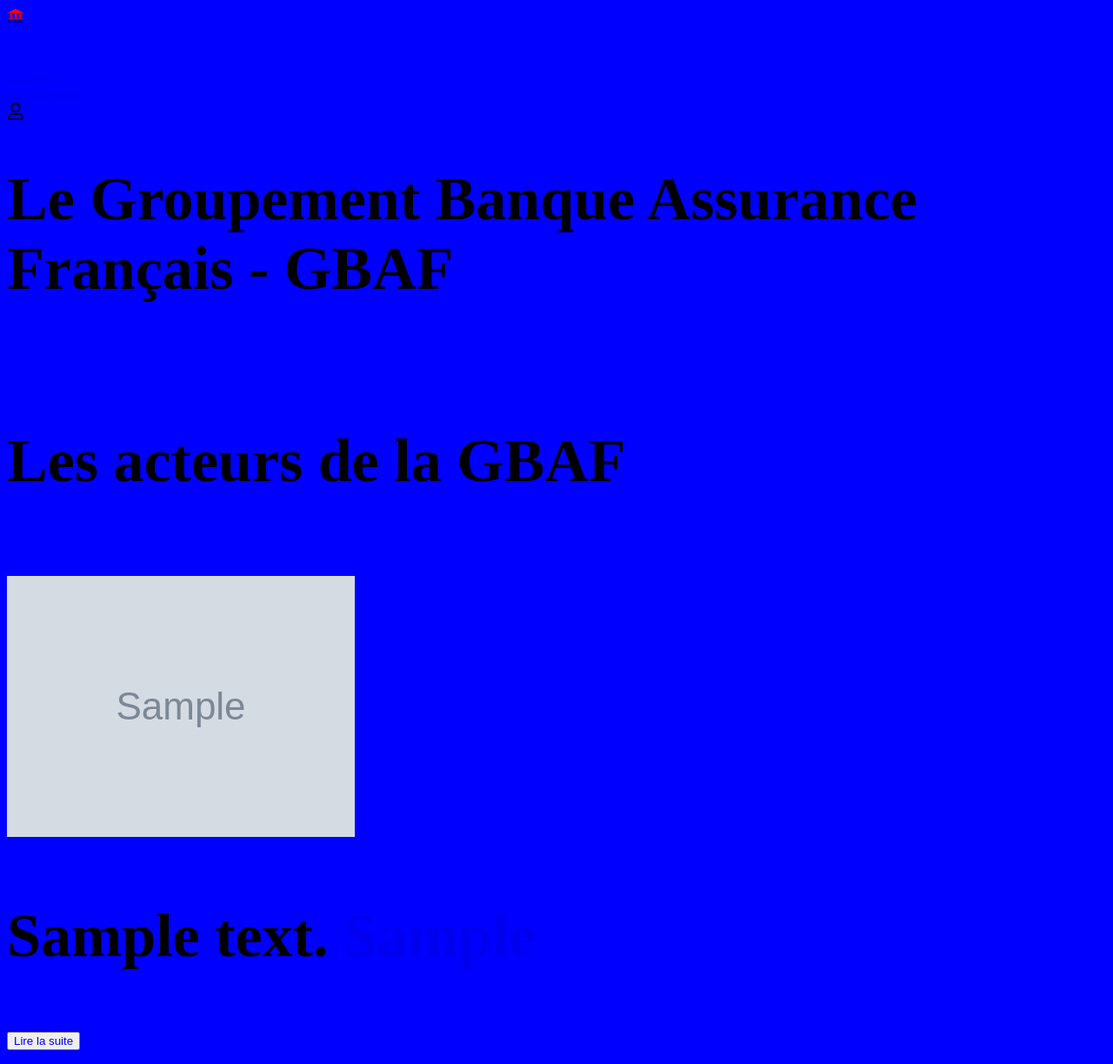
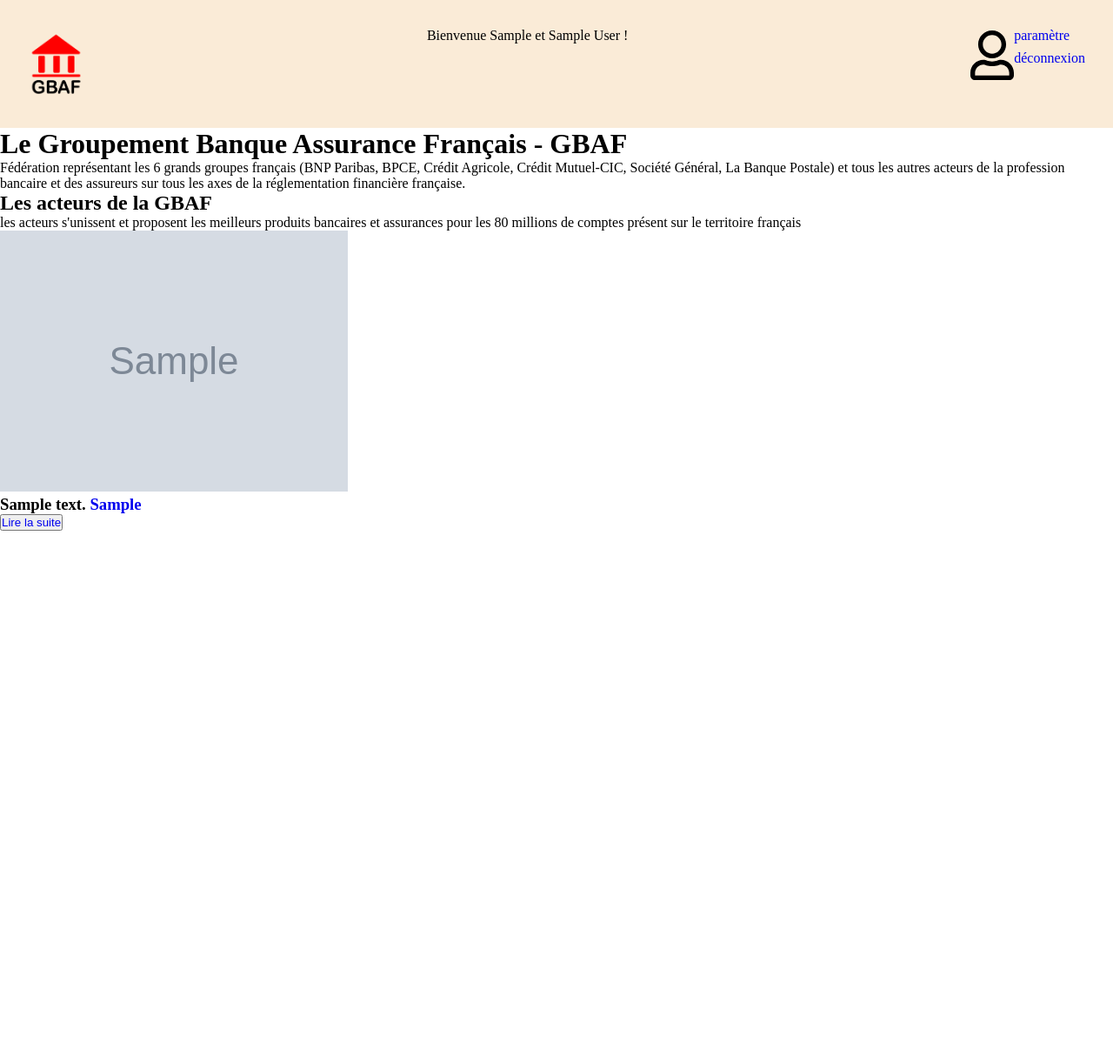
Before and after one commit to Joduq/ExtranetBancaire, a PHP site: page /acteurs.php in a window 1280 px wide. Shown: the whole page at 87% size. After the commit the page ends 610 px from the top, so only its background shows below. Run offline with PHP 8.4, Linux system fonts and the light colour scheme; the visitor is signed in with stand-in values (Sample User, id 1); tables that the repository leaves empty or names only in its code hold one stand-in row (values such as "Sample post"); grey boxes marked "Sample" are stand-in pictures.

Commit message:
header navabr

```diff
--- a/acteurs.php
+++ b/acteurs.php
@@ -64,6 +64,7 @@ if (isset($_SESSION['id_user']) AND isset($_SESSION['username']))
 
   $reponse->closeCursor(); // Termine le traitement de la requête
   ?>
+  </div>
   </body>
   </html>
 <?php
--- a/header.php
+++ b/header.php
@@ -18,16 +18,18 @@ if (isset($_SESSION['id_user']) AND isset($_SESSION['username']))
   while ($donnees_a = $reponse_a->fetch())
   {
   ?>
-<div class=header>
+  <header>
   <img class="logo" src="logos/GBAF.png" alt="logo de la GBAF">
   <p>Bienvenue <?php echo htmlspecialchars($donnees_a['prenom']);?> et <?php echo htmlspecialchars($donnees_a['nom']);?> ! </p>
-  <ul class="list-inline">
-    <li><a href="parametre.php">paramètre</a></li>
-    <li><a href="deconnexion.php">déconnexion</a></li>
-    <li><i class="far fa-user"></i></li>
-    <li><img src="logos/user-regular.svg" style="width:20px;height:20px" alt=""></li>
-  </ul>
-</div>
+  <div class="nav-right">
+    <img src="logos/user-regular.svg" class="logo-user" alt="user-logo">
+    <ul class="list-inline">
+      <li><a href="parametre.php">paramètre</a></li>
+      <li><a href="deconnexion.php">déconnexion</a></li>
+    </ul>
+  </div>
+  </header>
+
 <?php
   }
 } else {
--- a/index.php
+++ b/index.php
@@ -16,7 +16,7 @@ session_start();
   <title>connexion</title>
 </head>
 <body>
-<?php include("header.php"); ?>
+
 
 <form action="" method="post">
     <p>
--- a/style.css
+++ b/style.css
@@ -1,3 +1,40 @@
+*{
+  margin:0;
+  padding: 0;
+  box-sizing: border-box;
+
+}
+
+
+header{
+    position: sticky;
+    position:-webkit-sticky;
+    top:0;
+    margin:auto;
+    padding:4vh;
+    background-color:antiquewhite;
+    width:100%;
+    display:flex;
+    justify-content: space-between;
+
+}
+
+.nav-right{
+  display:flex;
+  justify-content: space-between;
+}
+.container{
+ margin-top: 8.7vh;
+}
+
+.card{
+
+}
+.card-img{
+
+}
+
+
 a {
   text-decoration: none;
 
@@ -7,29 +44,38 @@ a {
   list-style: none;
   padding-left: 0px;
 }
+.list-inline > li {
+  padding-bottom: 10%;
+}
+
+
 
 .logo{
-  width: 20px;
-  height: 20px;
+  width: 65px;
+  height: 83px;
+}
+.logo-user{
+  width: 50px;
+  height: 63px;
 }
 
 p{
-  color: blue;
+
 }
 
 h1{
-  font-size: 70px;
+
 }
 
 
 h2{
-  font-size: 70px;
+
 }
 
 h3{
-  font-size: 70px;
+
 }
 
 body{
-  background-color: blue;
+
 }
```
